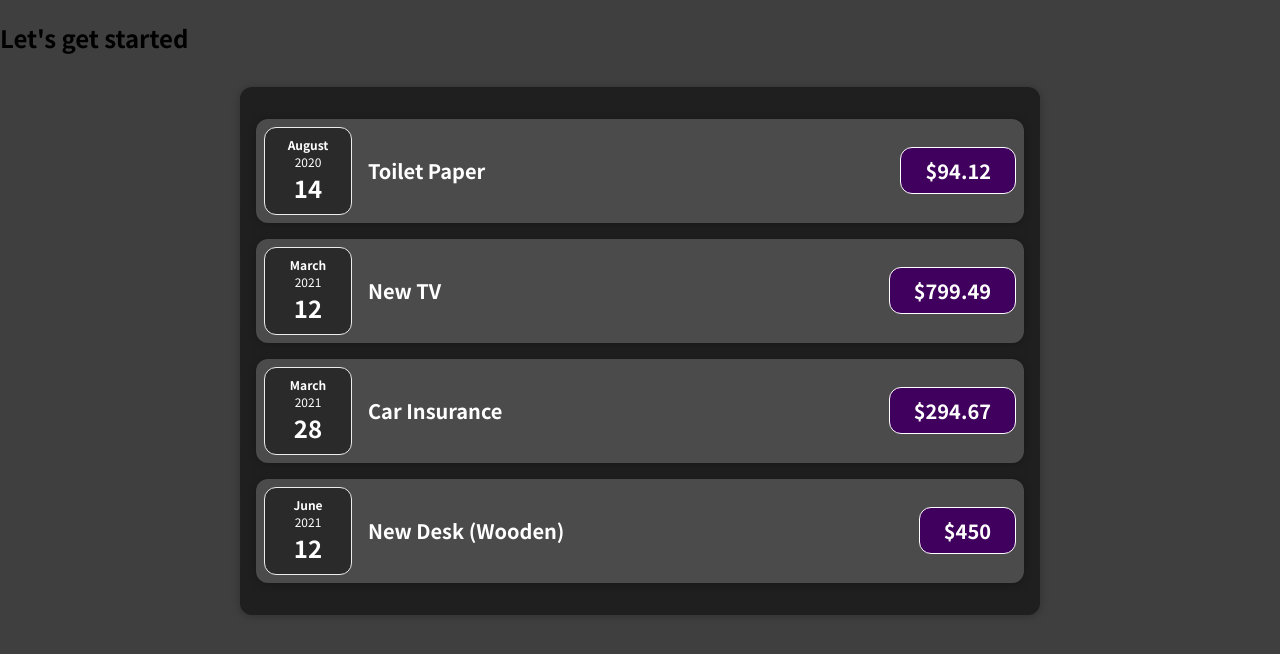
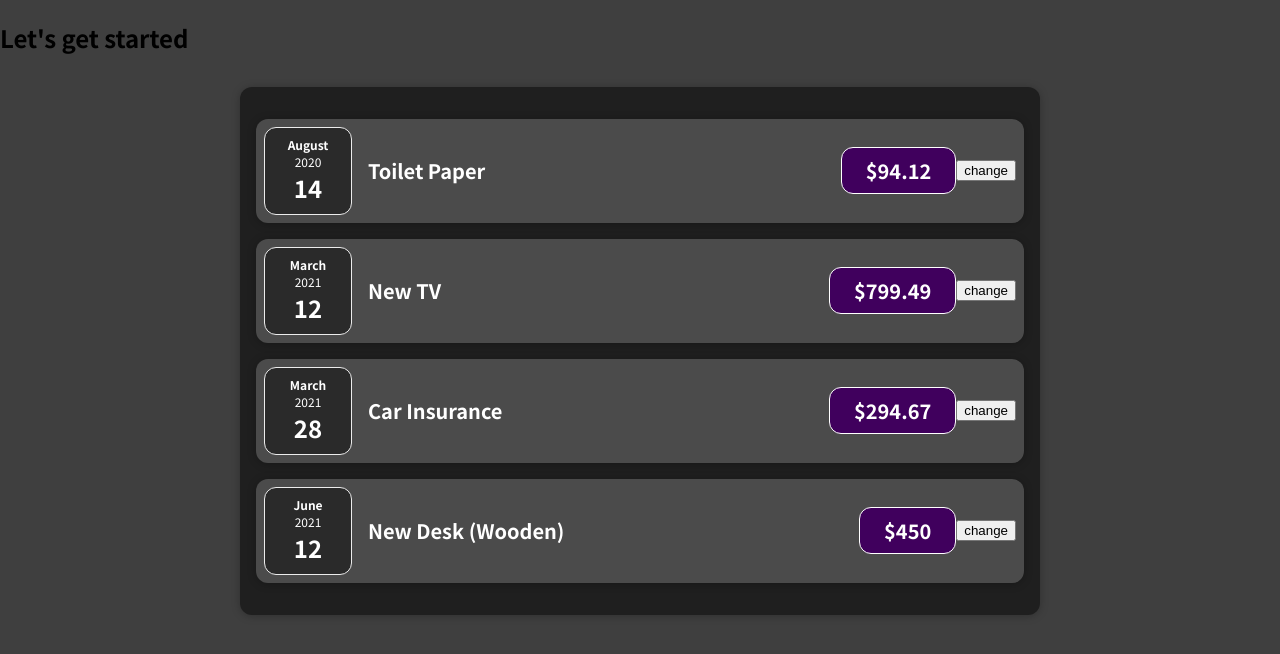
Before and after one commit to RushikeshGandhmal/Expense-Tracker-App, a React (Create React App) app: page / in a window 1280 px wide. Shown: the top 654 px of the page. Built offline with nearby package versions, Linux system fonts and the light colour scheme.

Commit message:
Component organization

```diff
--- a/src/App.js
+++ b/src/App.js
@@ -1,5 +1,5 @@
 import React from "react";
-import Expenses from "./components/Expenses";
+import Expenses from "./components/Expenses/Expenses";
 
 const App = () => {
   const expenses = [
--- a/src/components/ExpenseItem.js
+++ b/src/components/Expenses/ExpenseItem.js
@@ -1,15 +1,24 @@
 import ExpenseDate from "./ExpenseDate";
-import Card from "./Card";
+import Card from "../UI/Card";
 import "./ExpenseItem.css";
+import { useState } from "react";
 
 function ExpenseItem(props) {
+  const [title, setTitle] = useState(props.title);
+
+  const clickHandler = () => {
+    setTitle("Updated!");
+    console.log(title);
+  };
+
   return (
     <Card className="expense-item">
       <ExpenseDate date={props.date} />
       <div className="expense-item__description">
-        <h2>{props.title}</h2>
+        <h2>{title}</h2>
         <div className="expense-item__price">${props.amount}</div>
       </div>
+      <button onClick={clickHandler}>change</button>
     </Card>
   );
 }
--- a/src/components/Expenses.js
+++ b/src/components/Expenses/Expenses.js
@@ -1,5 +1,5 @@
 import ExpenseItem from "./ExpenseItem";
-import Card from "./Card";
+import Card from "../UI/Card";
 import "./Expenses.css";
 
 function Expenses(props) {
```
Also changed, not shown: src/components/Expenses/ExpenseDate.css (renamed from src/components/ExpenseDate.css), src/components/Expenses/ExpenseDate.js (renamed from src/components/ExpenseDate.js), src/components/Expenses/ExpenseItem.css (renamed from src/components/ExpenseItem.css), src/components/Expenses/Expenses.css (renamed from src/components/Expenses.css), src/components/UI/Card.css (renamed from src/components/Card.css), src/components/UI/Card.js (renamed from src/components/Card.js).
